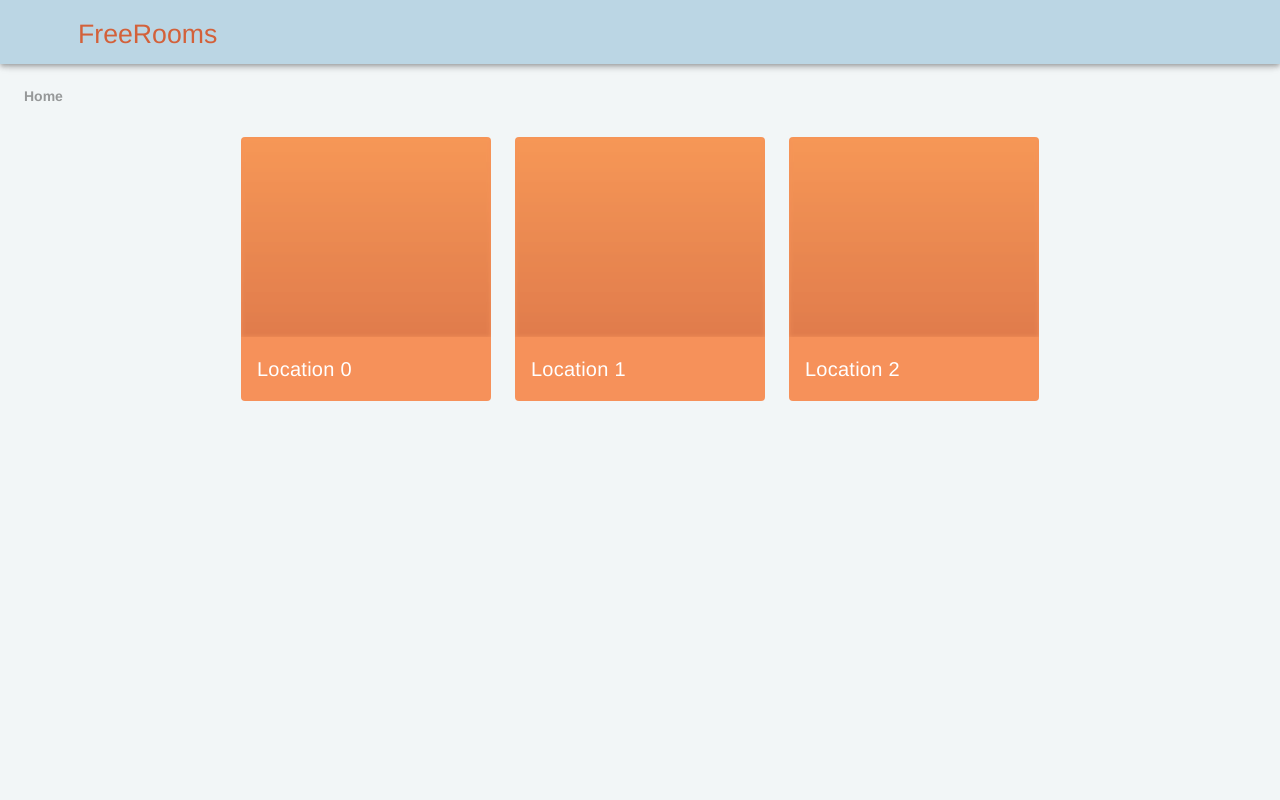
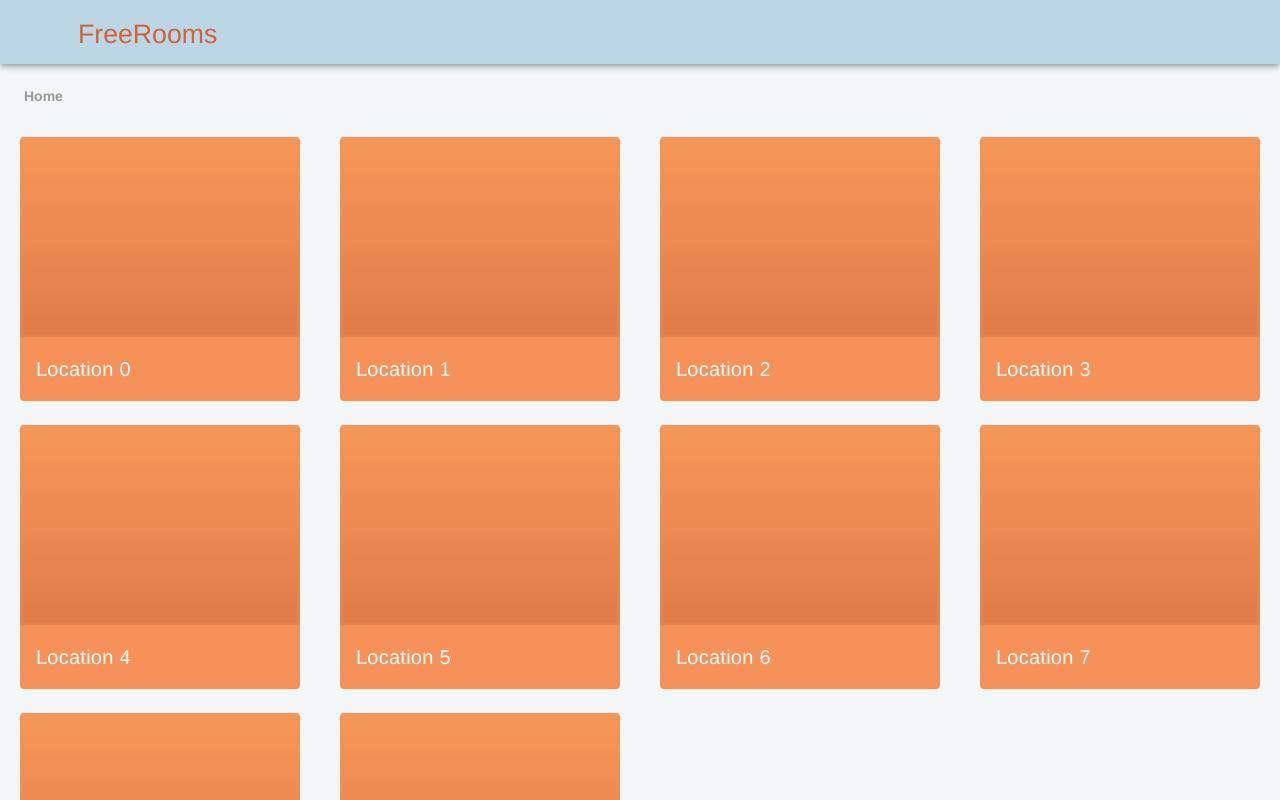
Before and after one commit to devsoc-unsw/freerooms, a Vue app in the folder frontend/: page /home in a window 1280 px wide. Shown: the top 800 px of the page. Built offline with nearby package versions, Linux system fonts and the light colour scheme.

Commit message:
feat (landing page): grid layout for all view sizes.

```diff
--- a/frontend/src/components/LandingPage.vue
+++ b/frontend/src/components/LandingPage.vue
@@ -3,13 +3,15 @@
         <v-row
           no-gutters
           align="start"
-          justify="center"
-          style="height: 300px;"
+
         >
-          <!-- Booked class -->
-          <div v-for="(n, index) in 3"
+          <v-col v-for="(n, index) in 10"
             :key="n"
-            class="ma-3"
+            cols="12"
+            sm="5"
+            lg="3"
+            align="center"
+            class="py-3 px-5"
           >
             <router-link :to="{name: 'locationRoom', params: { locationId : index }}">
               <v-card
@@ -19,7 +21,7 @@
                 <v-img
                   class="white--text align-end"
                   height="200px"
-                  width="250px"
+                  width="100%"
                   src="../assets/building_photos/Tyree.png"
                   gradient="to bottom, rgba(250,172,78,.25), rgba(180,82,49,.33)"
                 ></v-img>
@@ -28,7 +30,8 @@
                 </v-card-title>
               </v-card>
             </router-link>
-          </div>
+
+          </v-col>
         </v-row>
     </div>
 </template>
--- a/frontend/src/components/LocationRoomView.vue
+++ b/frontend/src/components/LocationRoomView.vue
@@ -36,7 +36,7 @@
           >
             <v-row
               align="center"
-              justify="center"
+
               class="pl-3 pr-3 pl-md-0"
             >
               <!-- Booked class -->
@@ -44,7 +44,7 @@
                 :key="n"
                 cols="12"
                 sm="5"
-                lg="2"
+                lg="3"
               >
                 <router-link :to="{name: 'room', params: { locationId : locationId, roomId: index}}">
                   <v-card
@@ -57,16 +57,14 @@
               </v-col>
 
               <!-- Currently booked class -->
-              <!-- <v-col
-                class="ma-1"
-                min-width="50px"
+              <v-col
                 cols="12"
                 sm="5"
-                lg="2"
+                lg="3"
               >
                 <v-tooltip top>
                 <template v-slot:activator="{ on }">
-                  <router-link :to="{name: 'room', params: { locationId : locationId, roomId: 3}}">
+                <router-link :to="{name: 'room', params: { locationId : locationId, roomId: index}}">
                   <v-card
                     class="info primary--text"
                     flat
@@ -81,7 +79,8 @@
                 </template>
                 <span>Room is currently booked.</span>
                 </v-tooltip>
-              </v-col> -->
+              </v-col>
+
             </v-row>
           </v-col>
         </v-row>
```
Lines whose indentation alone changed are shown as unchanged.
